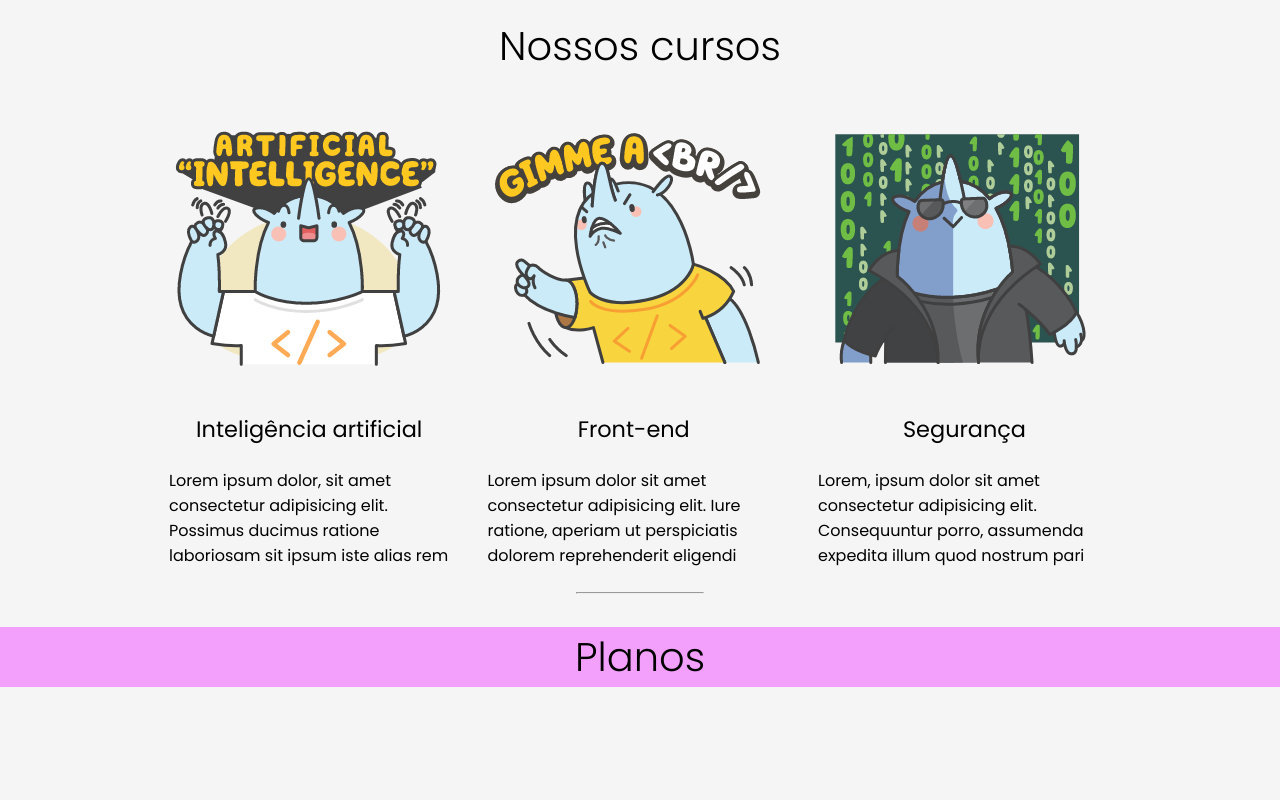
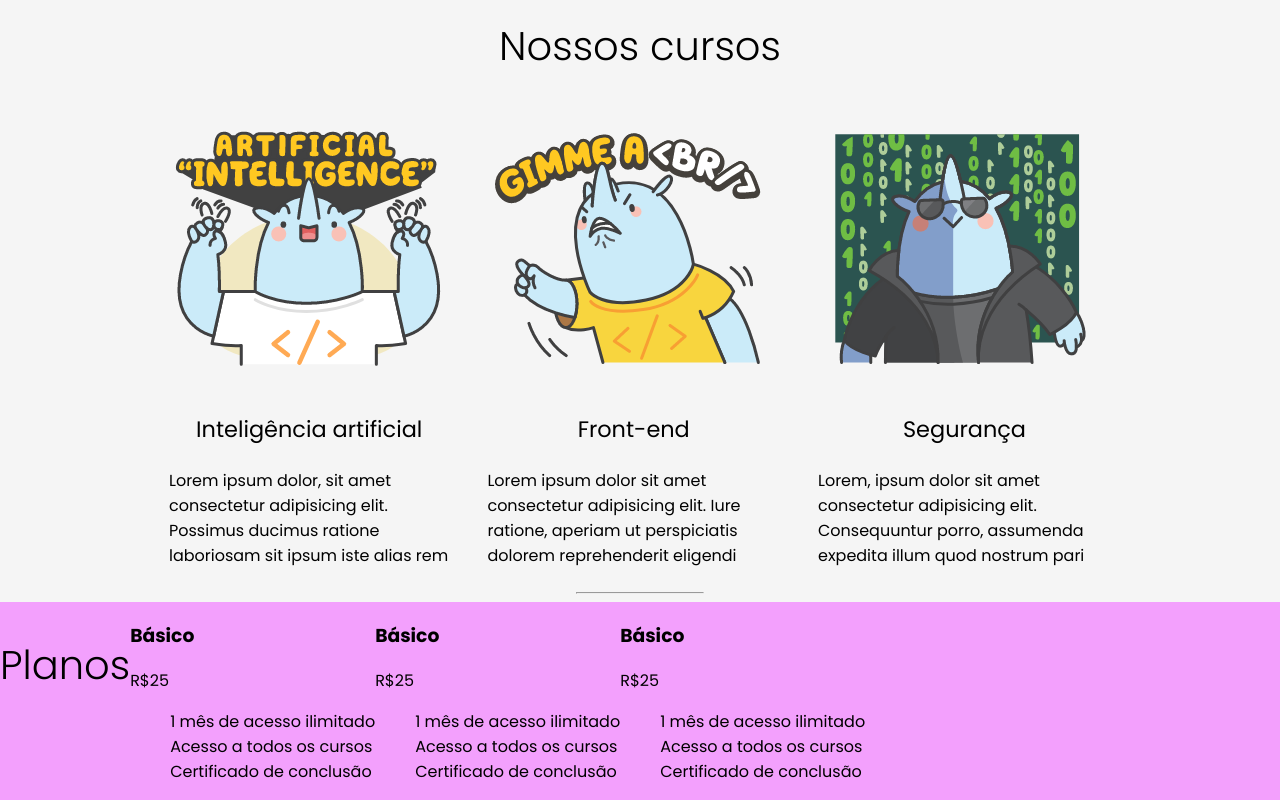
Before and after one commit to HigorChagas/front-box, a plain HTML site: page index.html in a window 1280 px wide. Shown: the part 850-1650 px from the top of the page. Before the commit the page ends 1570 px from the top, so only its background shows below. Drawn offline with Linux system fonts and the light colour scheme; a web font is replaced by a local one.

Commit message:
Criando section de planos

```diff
--- a/assets/css/style.css
+++ b/assets/css/style.css
@@ -171,4 +171,5 @@ h2 {
 
 .our-plans {
     background-color: var(--clr-light-pink);
+    display: flex;
 }
--- a/index.html
+++ b/index.html
@@ -57,9 +57,38 @@
         </section>
 
         <hr>
+        <section class="our-plans">
+            <div class="our-plans__container">
 
-        <section class="our-plans">
+            </div>
             <h2>Planos</h2>
+            <div class="our-plans__card">
+                <h3>Básico</h3>
+                <p>R$25</p>
+                <ul>
+                    <li>1 mês de acesso ilimitado</li>
+                    <li>Acesso a todos os cursos</li>
+                    <li>Certificado de conclusão</li>
+                </ul>
+            </div>
+            <div class="our-plans__card">
+                <h3>Básico</h3>
+                <p>R$25</p>
+                <ul>
+                    <li>1 mês de acesso ilimitado</li>
+                    <li>Acesso a todos os cursos</li>
+                    <li>Certificado de conclusão</li>
+                </ul>
+            </div>
+            <div class="our-plans__card">
+                <h3>Básico</h3>
+                <p>R$25</p>
+                <ul>
+                    <li>1 mês de acesso ilimitado</li>
+                    <li>Acesso a todos os cursos</li>
+                    <li>Certificado de conclusão</li>
+                </ul>
+            </div>
         </section>
     </div>
 </head>
```
